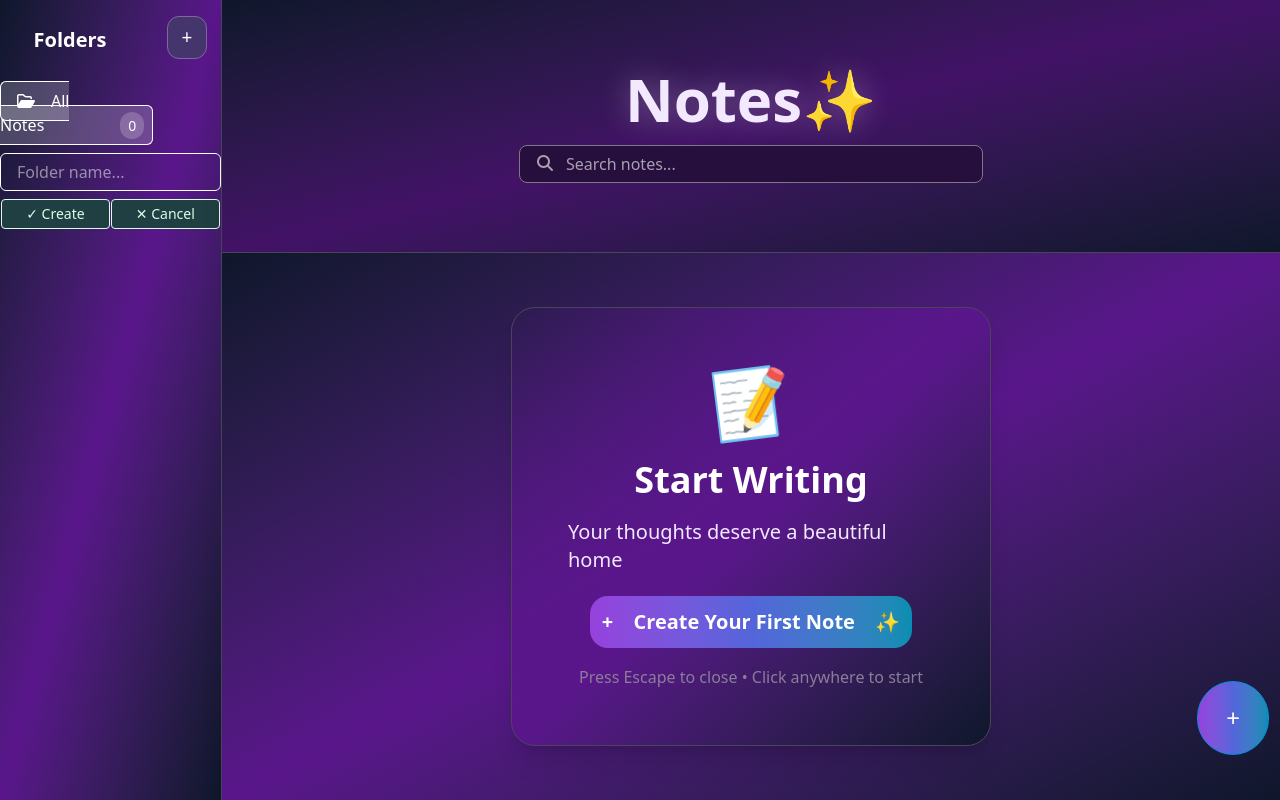
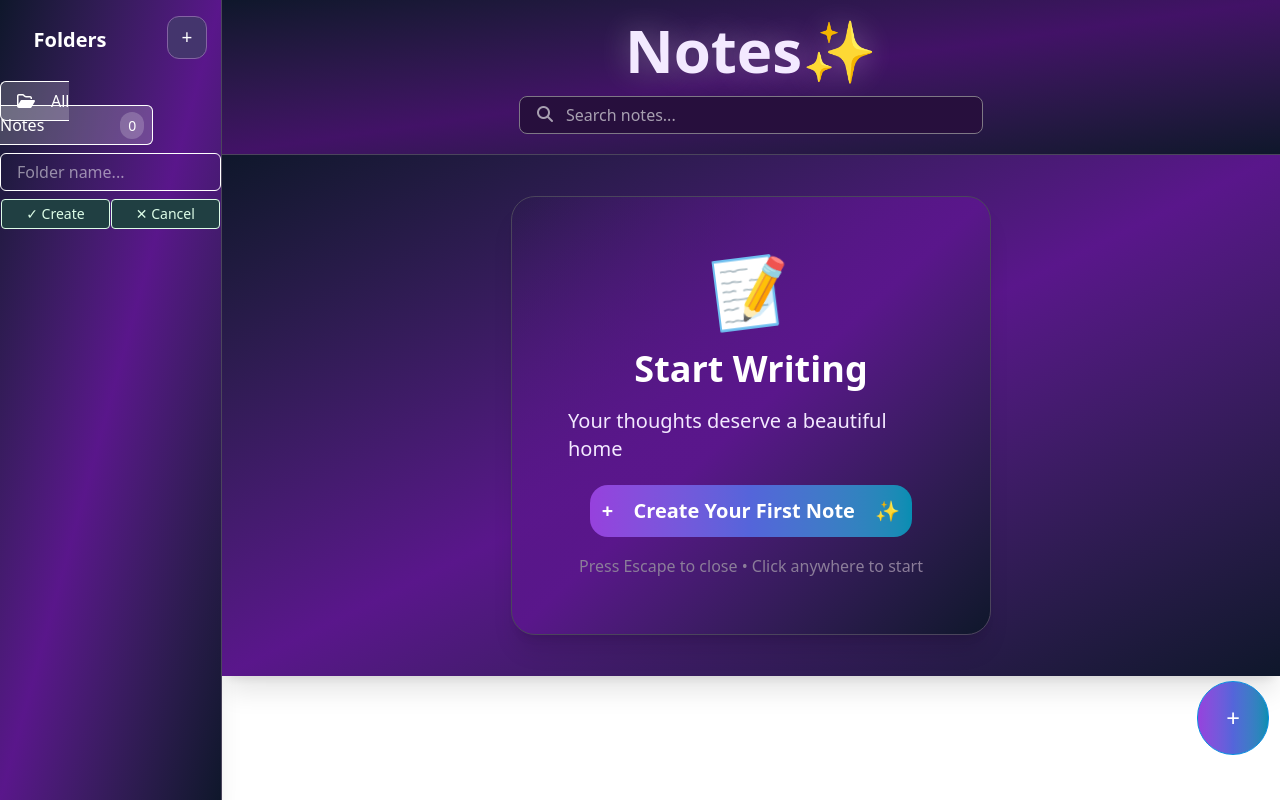
Before and after one commit to NwakanmaEmmanuel/Mini-Note-Board, a React (Vite) app: page / in a window 1280 px wide. Built offline with nearby package versions, Linux system fonts and the light colour scheme.

Commit message:
i added the scroll feature and made the sidebar and header more fixed

```diff
--- a/src/App.css
+++ b/src/App.css
@@ -1 +1,35 @@
 @import "tailwindcss";
+
+
+/* Custom Scrollbar Styling */
+::-webkit-scrollbar {
+  width: 10px;
+}
+/*
+::-webkit-scrollbar-track {
+  background: rgba(0, 0, 0, 0.2);
+  border-radius: 10px;
+  margin: 4px;
+}
+
+::-webkit-scrollbar-thumb {
+  background: linear-gradient(180deg, #9641dd, #5465da, #078eb2);
+  border-radius: 10px;
+  border: 2px solid rgba(0, 0, 0, 0.2);
+}
+
+::-webkit-scrollbar-thumb:hover {
+  background: linear-gradient(180deg, #a855f7, #6366f1, #06b6d4);
+  box-shadow: 0 0 10px rgba(148, 65, 221, 0.5);
+} */
+
+/* For Firefox */
+* {
+  scrollbar-width: thin;
+  scrollbar-color: grey rgba(0, 0, 0, 0.2);
+}
+
+/* Smooth scrolling */
+html {
+  scroll-behavior: smooth;
+}
--- a/src/App.jsx
+++ b/src/App.jsx
@@ -21,9 +21,11 @@ function App() {
 
 
 
-    <div className='flex '>
+    <div className='flex h-screen overflow-hidden '>
       <Sidebar/>
-      <Header addNewNote={addNewNote} handleDeleteNote={handleDeleteNote} notes={notes}/>
+      <div className='flex-1 flex flex-col overflow-hidden' >
+        <Header addNewNote={addNewNote} handleDeleteNote={handleDeleteNote} notes={notes}/>
+      </div>
     </div>
 
   )
--- a/src/components/NoteCard.jsx
+++ b/src/components/NoteCard.jsx
@@ -1,6 +1,7 @@
 import NewNote from "./NewNote";
 
 function NoteCard({ notes, setShowBox, showBox, addNewNote, handleDeleteNote }) {
+
 
 
 
@@ -35,7 +36,7 @@ function NoteCard({ notes, setShowBox, showBox, addNewNote, handleDeleteNote })
         return (
           <div key={note.id}>
             <div className=" group p-[25px] w-[270px] flex flex-col border border-[#64428a] bg-transparent rounded-xl relative cursor-pointer">
-              <h2 className="text-xl text-white font-bold mb-2.5">{note.title}</h2>
+              <h2 className="text-xl text-white font-bold mb-2.5">{note.title || "Untitled Note"}</h2>
               <div className=" opacity-0 group-hover:opacity-100 transition-opacity duration-200  absolute right-[17px] top-[55px] flex items-center justify-center gap-[11px]  ">
                 <i className="fa-regular fa-pen-to-square text-[12px] p-2 border border-[#44609e] rounded-md text-[#a1adca] bg-[#3f4773]"></i>
                 <i onClick={() => handleDeleteNote(note.id)} className="fa-solid fa-trash-can text-[12px] p-2 border border-[#903e4e] rounded-md text-[#ffe2e2] bg-[#613044]"></i>
@@ -44,7 +45,7 @@ function NoteCard({ notes, setShowBox, showBox, addNewNote, handleDeleteNote })
                 <div className="text-[12px] font-bold">{dateStr} {timeStr}</div>
                 <div>{folder ? folder : <div className="mb-10"></div>}</div>
               </div>
-              <p className="text-sm text-[#c5b9d0] ">{note.content}</p>
+              <p className="text-sm text-[#c5b9d0] ">{note.content || "No content yet..."}</p>
             </div>
           </div>
         );
```
